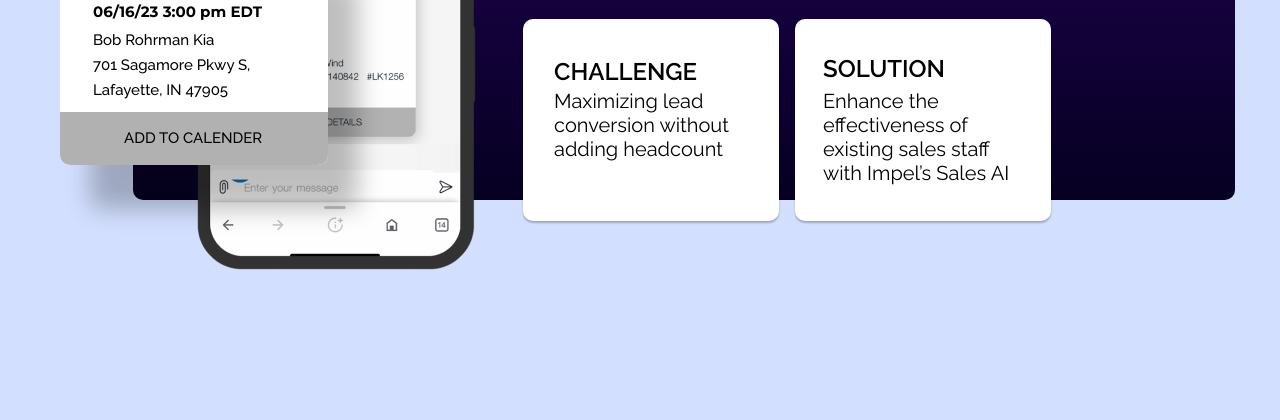
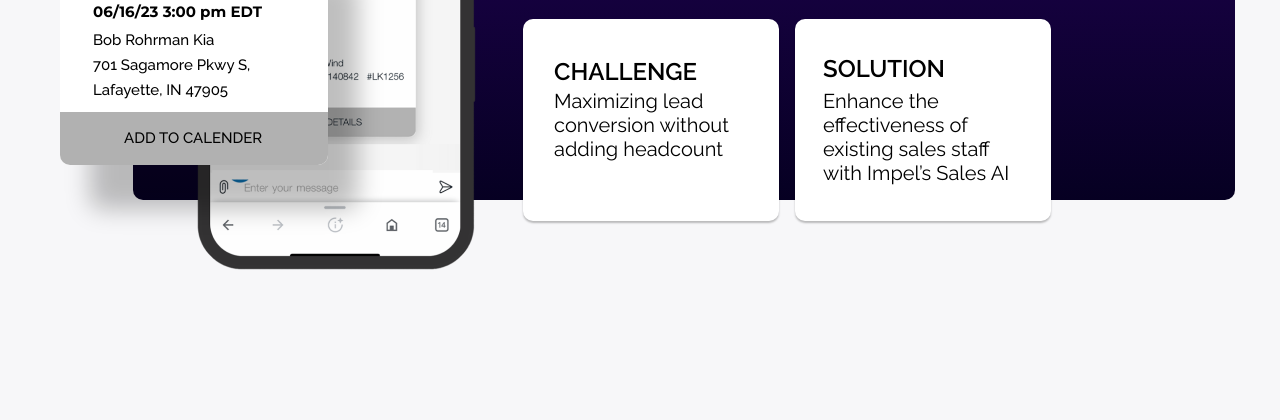
Before and after one commit to shamsdigital/impel-showcase-demo, a plain HTML site: page index.html in a window 1280 px wide. Shown: the part 430-850 px from the top of the page. Drawn offline with Linux system fonts and the light colour scheme.

Commit message:
Update index.2a431bb4.css

```diff
--- a/index.2a431bb4.css
+++ b/index.2a431bb4.css
@@ -63,7 +63,7 @@
     .content{text-align:left;font-size:var(--font-size-3xl);color:var(--color-black);font-family:var(--font-raleway);width:1190px;height:581px;position:absolute;top:calc(50% - 298px);left:calc(50% - 595px)}
 
     .content-parent{
-        background-color: #D2DFFF;
+        background-color: #F7F7F9;
         width:100%;height:850px;
         position:relative;
         overflow:hidden}
```
